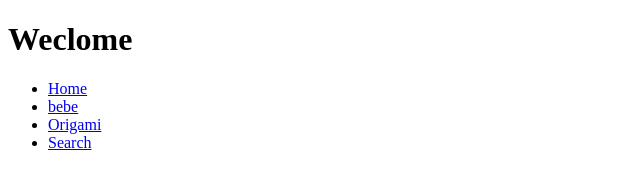
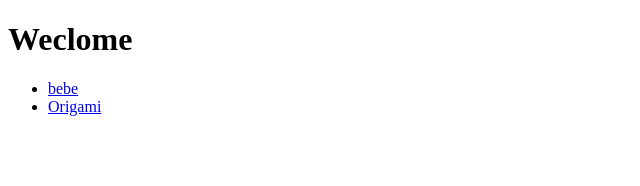
Before and after one commit to michelleawh/michelleawh.github.io, a plain HTML site: page index.html in a window 1280 px wide. Shown: the whole page, without its empty margins (0-640 px from the left). Drawn offline with Linux system fonts and the light colour scheme.

Commit message:
.# Please enter the commit message for your changes. Lines starting

```diff
--- a/index.html
+++ b/index.html
@@ -11,30 +11,15 @@
   <nav class="site-nav">
     <ul class="menu-list">
 
-
-          <li class="menu-item">
-            <a href="/">Home</a>
-          </li>
-
-
-
           <li class="menu-item">
             <a href="/bebe/">bebe</a>
           </li>
-
-
 
           <li class="menu-item">
             <a href="/origami/">Origami</a>
           </li>
 
-        <li class="menu-item search-btn">
-          <a href="#">Search</a>
-        </li>
-
     </ul>
   </nav>
 
-
-
 </html>
```
Also changed, not shown: bebe/index.html (+1 -1 lines).
